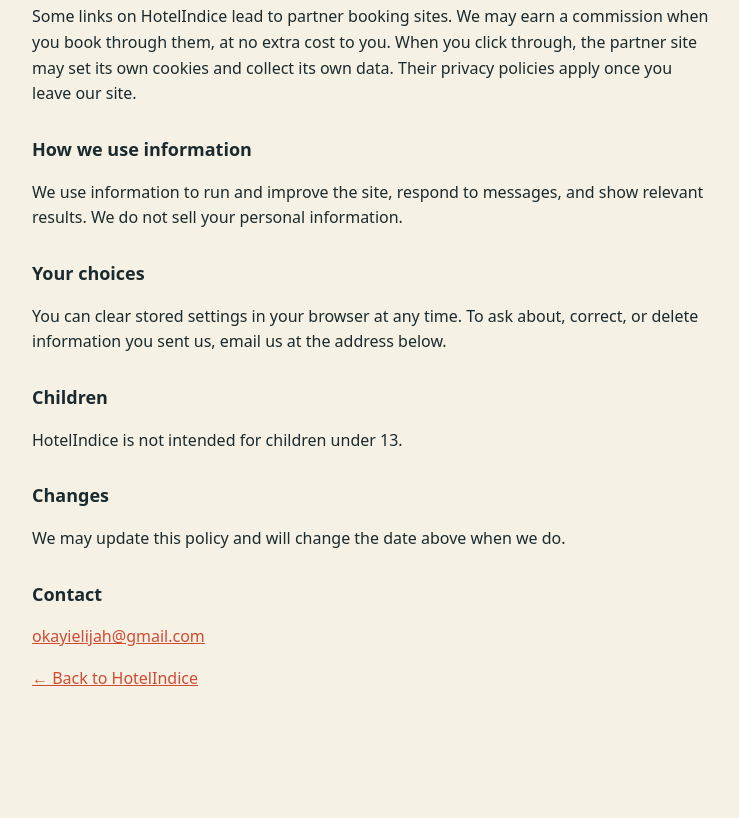
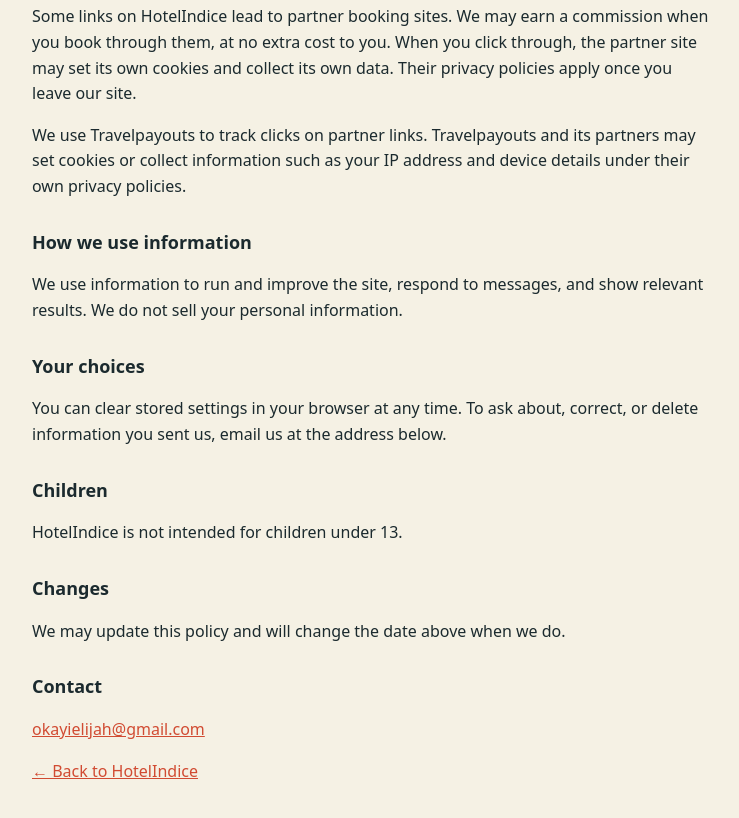
Before and after one commit to okaibit/HotelIndic, a plain HTML site: page privacy.html in a window 1280 px wide. Shown: the part 800-1618 px from the top of the page, without its empty margins (268-1007 px from the left). Before the commit the page ends 1532 px from the top, so only its background shows below. Drawn offline with Linux system fonts and the light colour scheme.

Commit message:
Privacy: mention Travelpayouts tracking

```diff
--- a/privacy.html
+++ b/privacy.html
@@ -34,6 +34,7 @@
 
 <h2>Affiliate links</h2>
 <p>Some links on HotelIndice lead to partner booking sites. We may earn a commission when you book through them, at no extra cost to you. When you click through, the partner site may set its own cookies and collect its own data. Their privacy policies apply once you leave our site.</p>
+<p>We use Travelpayouts to track clicks on partner links. Travelpayouts and its partners may set cookies or collect information such as your IP address and device details under their own privacy policies.</p>
 
 <h2>How we use information</h2>
 <p>We use information to run and improve the site, respond to messages, and show relevant results. We do not sell your personal information.</p>
```
